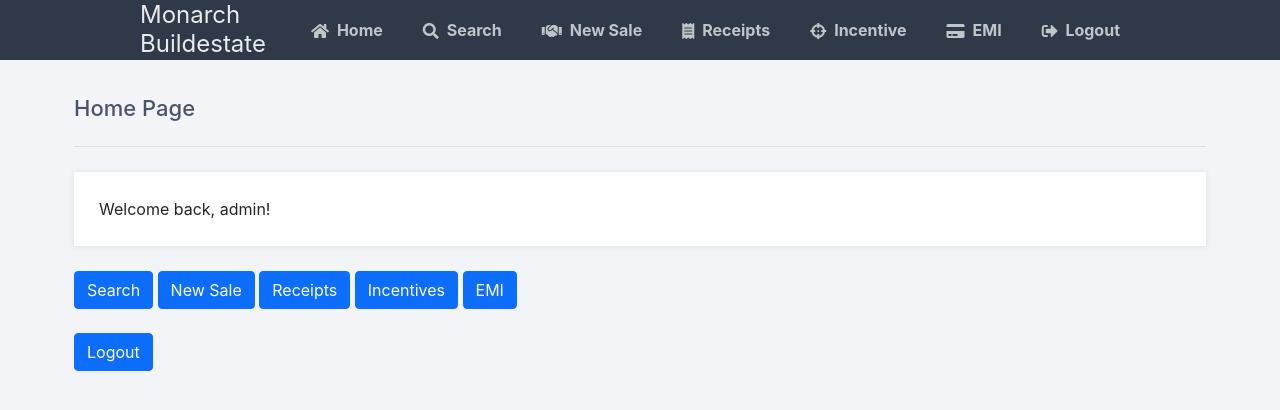
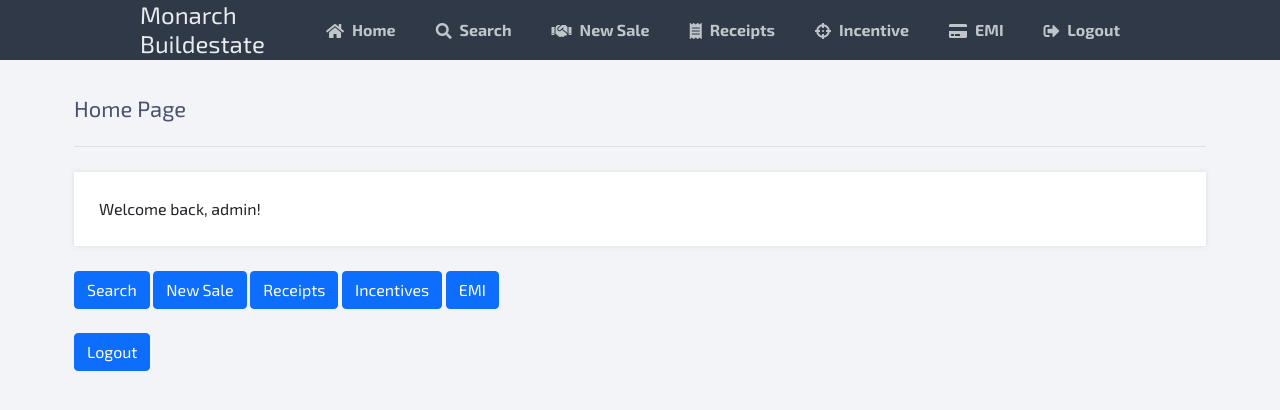
Before and after one commit to SurajBhari/real_estate_managment, a Flask app: page / in a window 1280 px wide. Shown: the top 410 px of the page. Run offline with Flask 3, Linux system fonts and the light colour scheme; a user stored in the database is signed in.

Commit message:
Change Font

```diff
--- a/static/style.css
+++ b/static/style.css
@@ -1,6 +1,6 @@
 * {
 	box-sizing: border-box;
-	font-family: -apple-system, BlinkMacSystemFont, "segoe ui", roboto, oxygen, ubuntu, cantarell, "fira sans", "droid sans", "helvetica neue", Arial, sans-serif;
+	font-family: 'Exo 2', sans-serif;
 	font-size: 16px;
 	-webkit-font-smoothing: antialiased;
 	-moz-osx-font-smoothing: grayscale;
--- a/templates/home/layout.html
+++ b/templates/home/layout.html
@@ -9,6 +9,8 @@
     <link rel="icon" type="image/x-icon" href="/static/favicon.ico">
     <!-- Bootstrap CSS -->
     <link href="https://cdn.jsdelivr.net/npm/bootstrap@5.0.2/dist/css/bootstrap.min.css" rel="stylesheet" integrity="sha384-EVSTQN3/azprG1Anm3QDgpJLIm9Nao0Yz1ztcQTwFspd3yD65VohhpuuCOmLASjC" crossorigin="anonymous">
+    <link href="https://fonts.googleapis.com/css2?family=Exo+2:wght@400;700&display=swap" rel="stylesheet">
+
 </head>
 
 <body class="loggedin">
```
